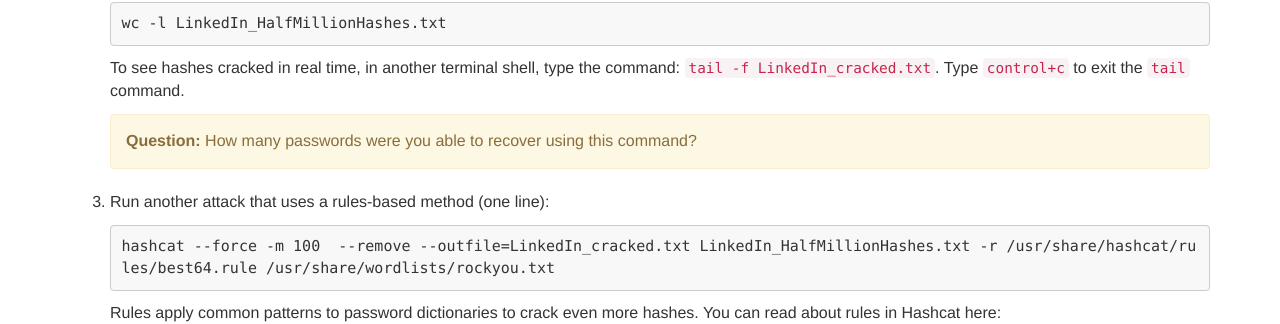
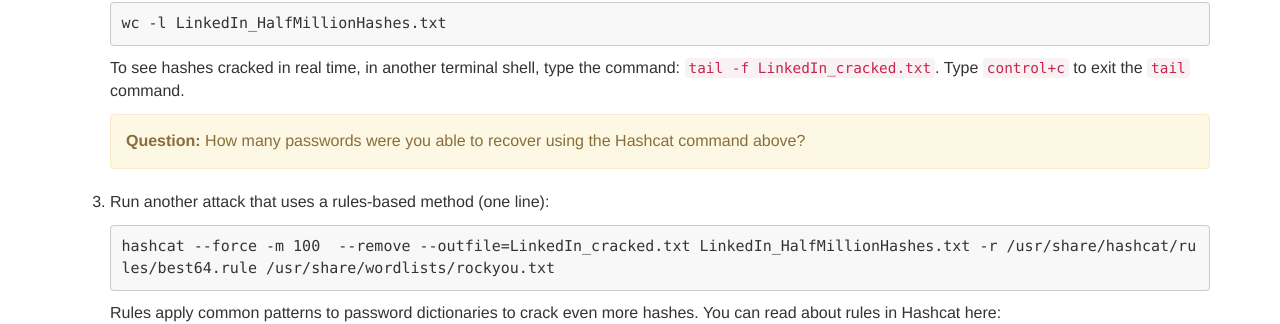
Before and after one commit to security-assignments/security-assignments.github.io, a Jekyll site: the page built from _labs/lab_password_cracking.md, in a window 1280 px wide and 900 px high, scrolled down 6628 px. Shown: the part 128-452 px from the top of the window. Built offline with Jekyll 4.4.1, drawn with Linux system fonts in a browser that asks for light colours.

Commit message:
UPdated password lab text

```diff
--- a/_labs/lab_password_cracking.md
+++ b/_labs/lab_password_cracking.md
@@ -258,7 +258,7 @@ hashes. Ask me for a copy.
     To see hashes cracked in real time, in another terminal shell, type the command: `tail -f LinkedIn_cracked.txt`. Type `control+c` to exit the `tail` command.
 
 
-    {% include lab_question.html question='How many passwords were you able to recover using this command?' %}
+    {% include lab_question.html question='How many passwords were you able to recover using the Hashcat command above?' %}
 
 
 
```
